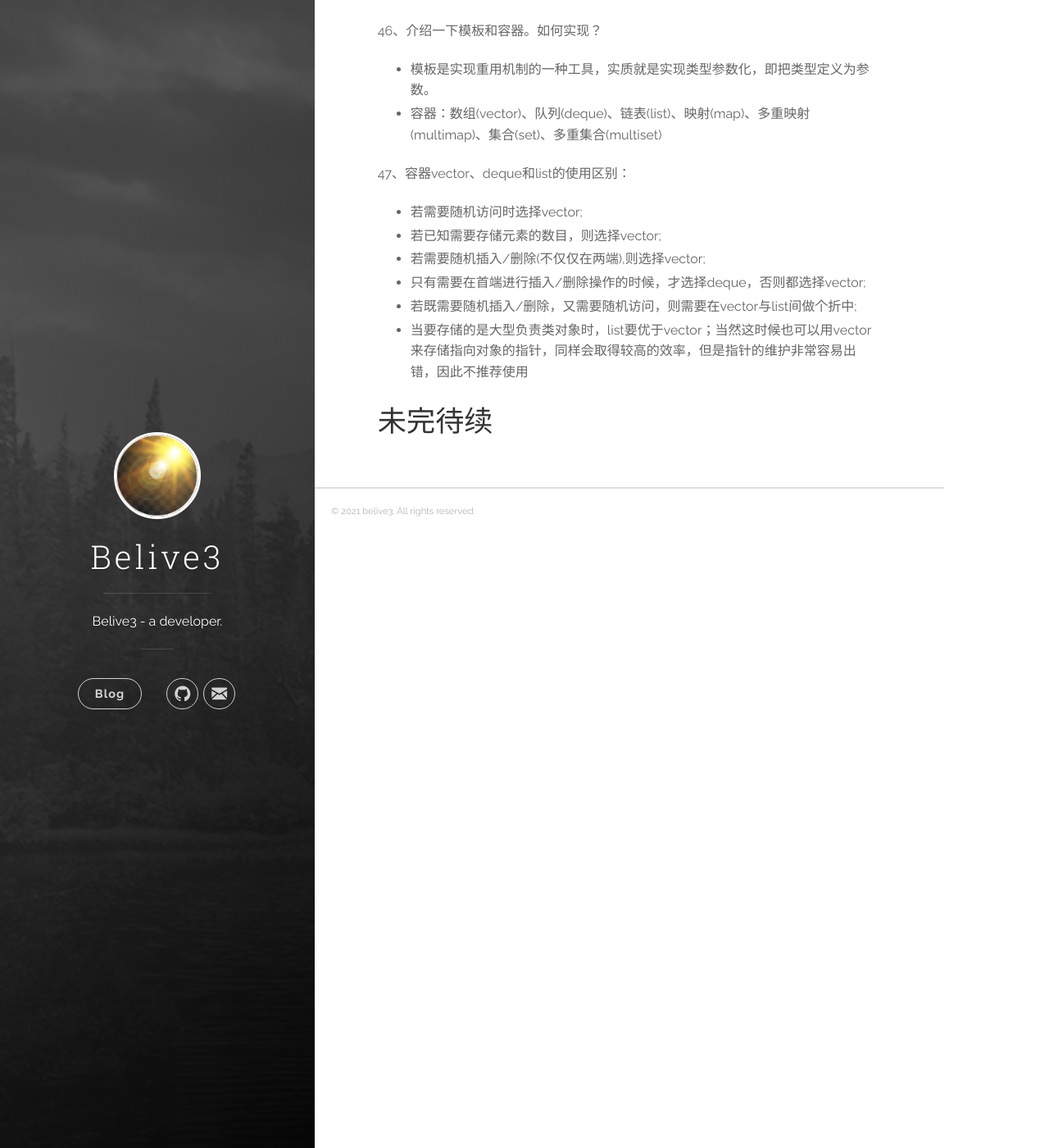
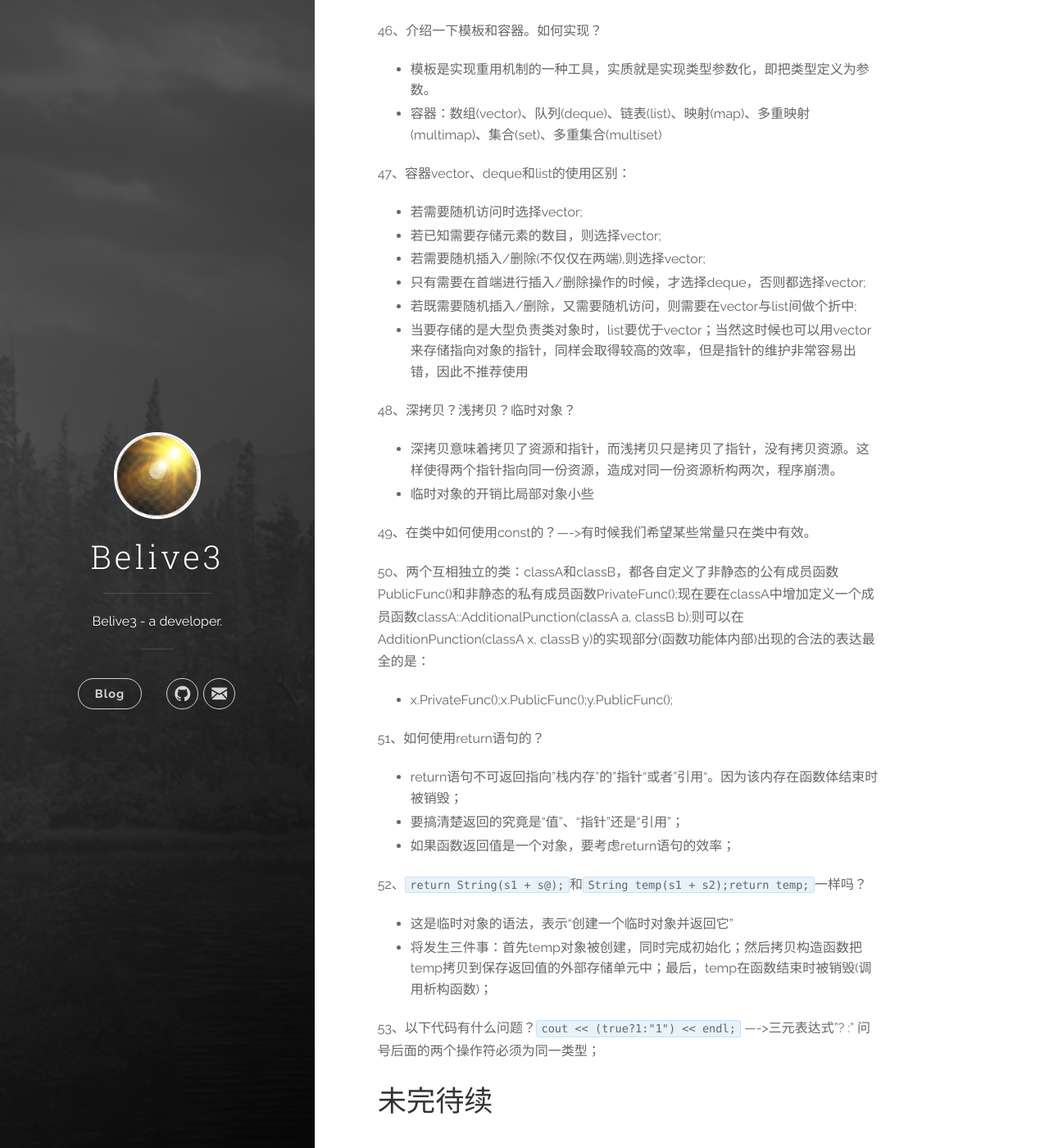
Before and after one commit to belive3/belive3.github.io, a Jekyll site: the page built from _posts/2021-03-18-C++-interview-questions.md, in a window 1280 px wide and 1400 px high, scrolled down 5708 px. Shown: the whole window at 82% size. Built offline with Jekyll 4.4.1, drawn with Linux system fonts in a browser that asks for light colours; some of the changed text lies outside the part shown.

Commit message:
Add C ++ interview problem.

````diff
--- a/_posts/2021-03-18-C++-interview-questions.md
+++ b/_posts/2021-03-18-C++-interview-questions.md
@@ -86,7 +86,7 @@ else
 ```
 19、为什么需要堆，使用堆的原因？----> 只有运行时才知道一个对象需要多少空间；不知道对象的生存周期到底有多长；
 
-20、若数组名作为实参而指针变量作为形参，函数调用实参传给形参的是：数组的一个元素的地址(一般同时需要传递数组的长度)
+20、若数组名作为实参而指针变量作为形参，函数调用实参传给形参的是：数组的一个元素的地址(一般同时需要传递数组的元素个数)
 
 21、为什么数组名作为参数，会改变数组的内容，而其他类型如int却不会改变变量的值？
 
@@ -201,4 +201,28 @@ else
 - 若既需要随机插入/删除，又需要随机访问，则需要在vector与list间做个折中;
 - 当要存储的是大型负责类对象时，list要优于vector；当然这时候也可以用vector来存储指向对象的指针，同样会取得较高的效率，但是指针的维护非常容易出错，因此不推荐使用
 
+48、深拷贝？浅拷贝？临时对象？
+
+- 深拷贝意味着拷贝了资源和指针，而浅拷贝只是拷贝了指针，没有拷贝资源。这样使得两个指针指向同一份资源，造成对同一份资源析构两次，程序崩溃。
+- 临时对象的开销比局部对象小些
+
+49、在类中如何使用const的？---->有时候我们希望某些常量只在类中有效。
+
+50、两个互相独立的类：classA和classB，都各自定义了非静态的公有成员函数PublicFunc()和非静态的私有成员函数PrivateFunc();现在要在classA中增加定义一个成员函数classA::AdditionalPunction(classA a, classB b);则可以在AdditionPunction(classA x, classB y)的实现部分(函数功能体内部)出现的合法的表达最全的是：
+
+- x.PrivateFunc();x.PublicFunc();y.PublicFunc();
+
+51、如何使用return语句的？
+
+- return语句不可返回指向"栈内存"的”指针“或者”引用“。因为该内存在函数体结束时被销毁；
+- 要搞清楚返回的究竟是“值”、“指针”还是“引用”；
+- 如果函数返回值是一个对象，要考虑return语句的效率；
+
+52、`return String(s1 + s@);`和`String temp(s1 + s2);return temp;`一样吗？
+
+- 这是临时对象的语法，表示“创建一个临时对象并返回它”
+- 将发生三件事：首先temp对象被创建，同时完成初始化；然后拷贝构造函数把temp拷贝到保存返回值的外部存储单元中；最后，temp在函数结束时被销毁(调用析构函数)；
+
+53、以下代码有什么问题？`cout << (true?1:"1") << endl;`  ---->三元表达式"? :" 问号后面的两个操作符必须为同一类型；
+
 ## 未完待续
````
